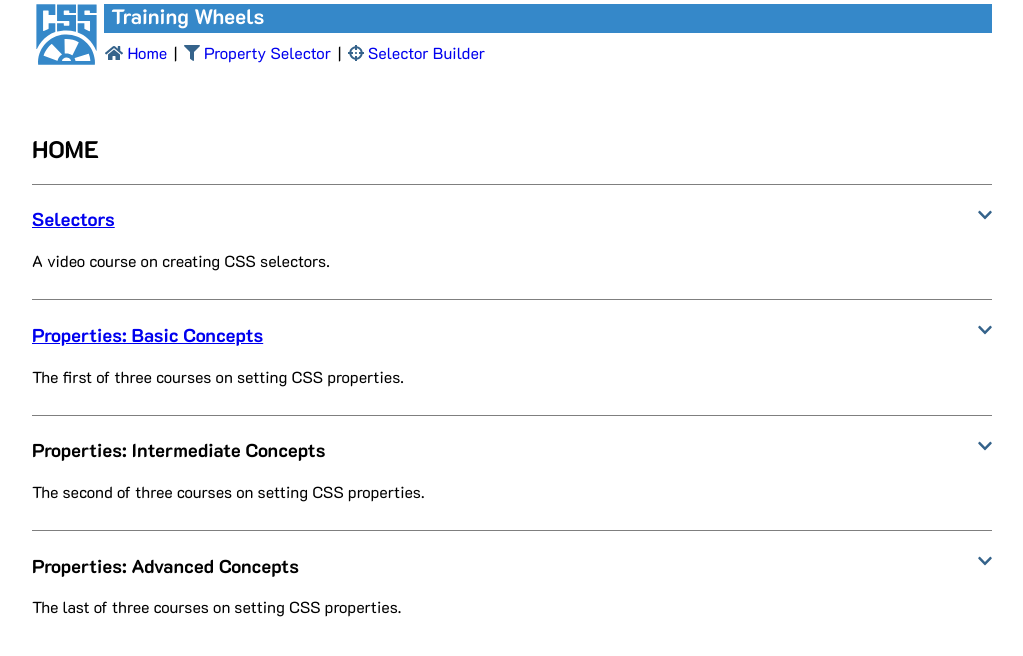
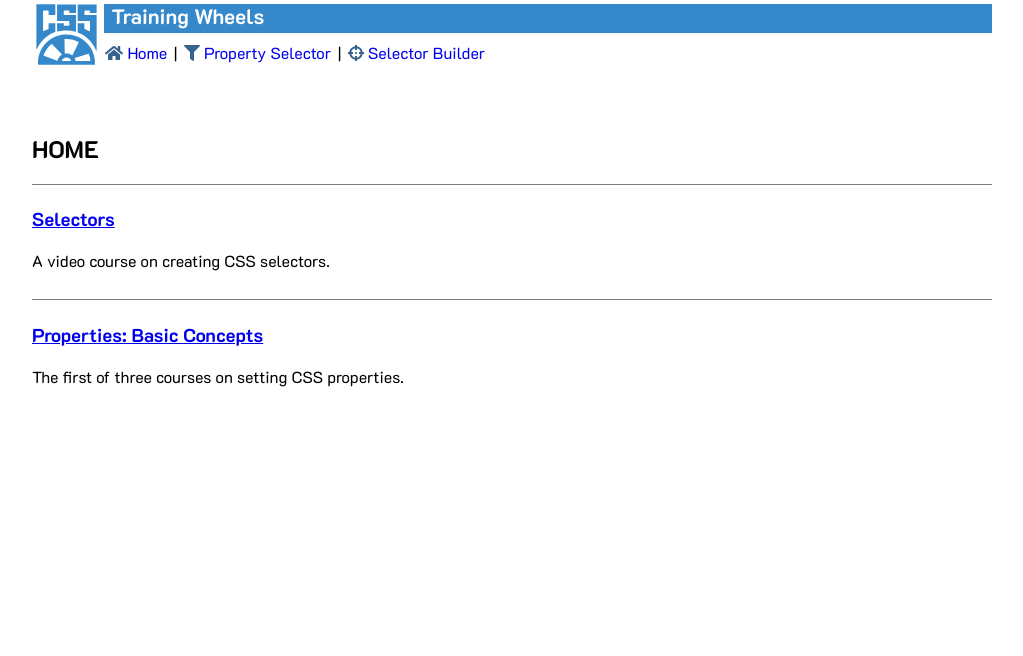
Before and after one commit to DanielPatrickKoenig/css-helper, a Vue app: page /#/ in a window 1280 px wide. Shown: the top 656 px of the page, without its empty margins (128-1151 px from the left). Built offline with nearby package versions, Linux system fonts and the light colour scheme.

Commit message:
removed embedded videos and unpopulated playlist links

```diff
--- a/src/pages/HomePage.vue
+++ b/src/pages/HomePage.vue
@@ -10,8 +10,14 @@
                     <a :href="video.playlist" target="_blank">{{video.title}}</a>
                 </h3>
                 <p>{{video.description}}</p>
-                <input :id="'videos-'+k" class="video-list-toggle" type="checkbox">
-                <label :for="'videos-'+k"><span class="closed"><font-awesome-icon icon="chevron-down" /></span><span class="opened"><font-awesome-icon icon="chevron-up" /></span></label>
+
+                <!-- <input :id="'videos-'+k" class="video-list-toggle" type="checkbox">
+                <label :for="'videos-'+k">
+                    <span class="closed"><font-awesome-icon icon="chevron-down" /></span>
+                    <span class="opened">
+                        <font-awesome-icon icon="chevron-up" />
+                    </span>
+                </label>
 
                 <ul class="inner-list">
                     <li
@@ -28,7 +34,7 @@
                         >
                         </iframe>
                     </li>
-                </ul>
+                </ul> -->
             </li>
         </ul>
         <!-- <EaseTool /> -->
--- a/src/utils/Utilities.js
+++ b/src/utils/Utilities.js
@@ -731,14 +731,14 @@ const Videos = {
             {name: 'What&#39;s Next?', video: 'https://www.youtube.com/embed/pJ8rps18sI0'}
         ]
     },
-    properties_intermediate: {
-        title: 'Properties: Intermediate Concepts',
-        description: 'The second of three courses on setting CSS properties.'
-    },
-    properties_advanced: {
-        title: 'Properties: Advanced Concepts',
-        description: 'The last of three courses on setting CSS properties.'
-    }
+    // properties_intermediate: {
+    //     title: 'Properties: Intermediate Concepts',
+    //     description: 'The second of three courses on setting CSS properties.'
+    // },
+    // properties_advanced: {
+    //     title: 'Properties: Advanced Concepts',
+    //     description: 'The last of three courses on setting CSS properties.'
+    // }
 }
 
 const MessageCodes = {
```
